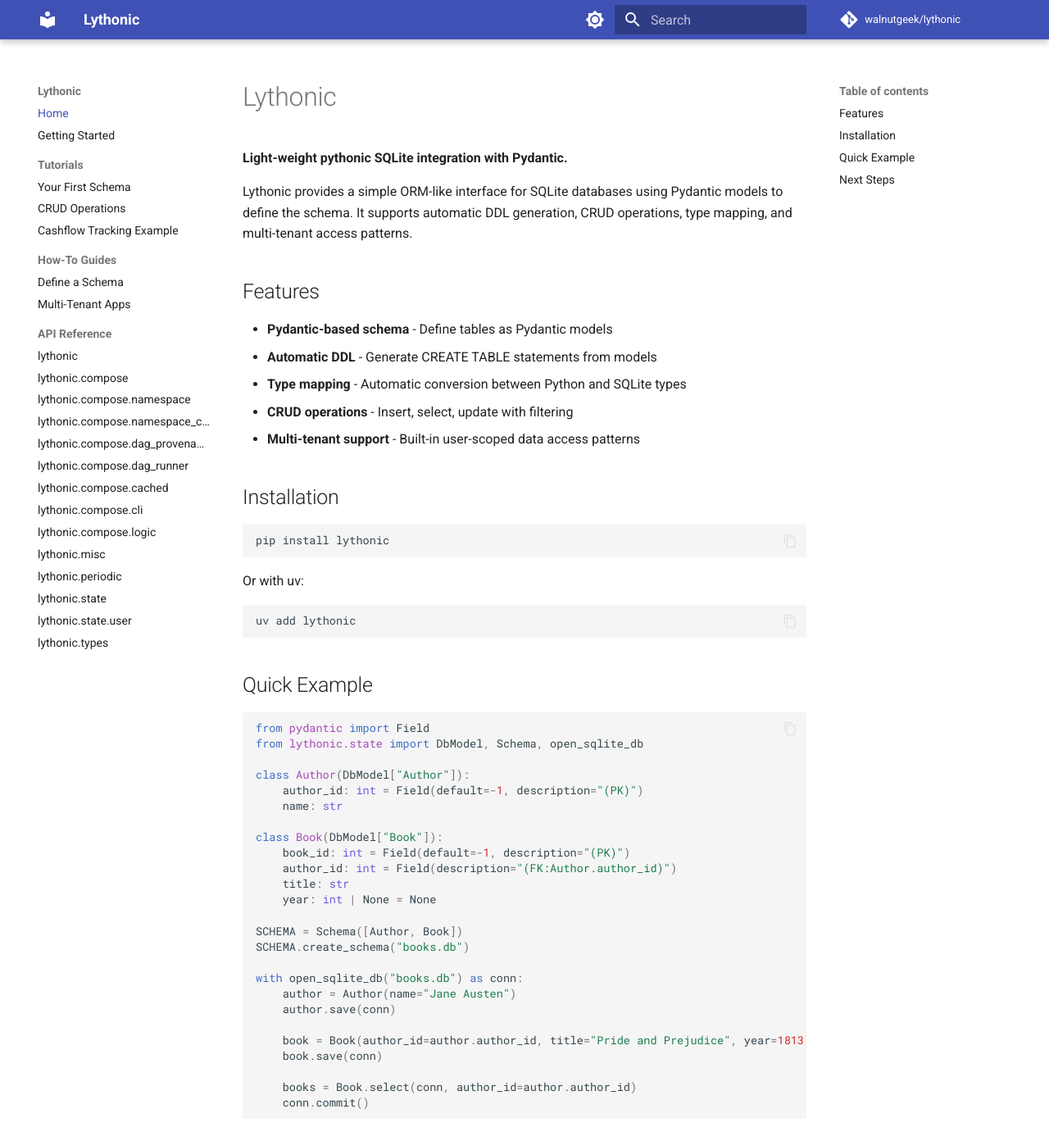
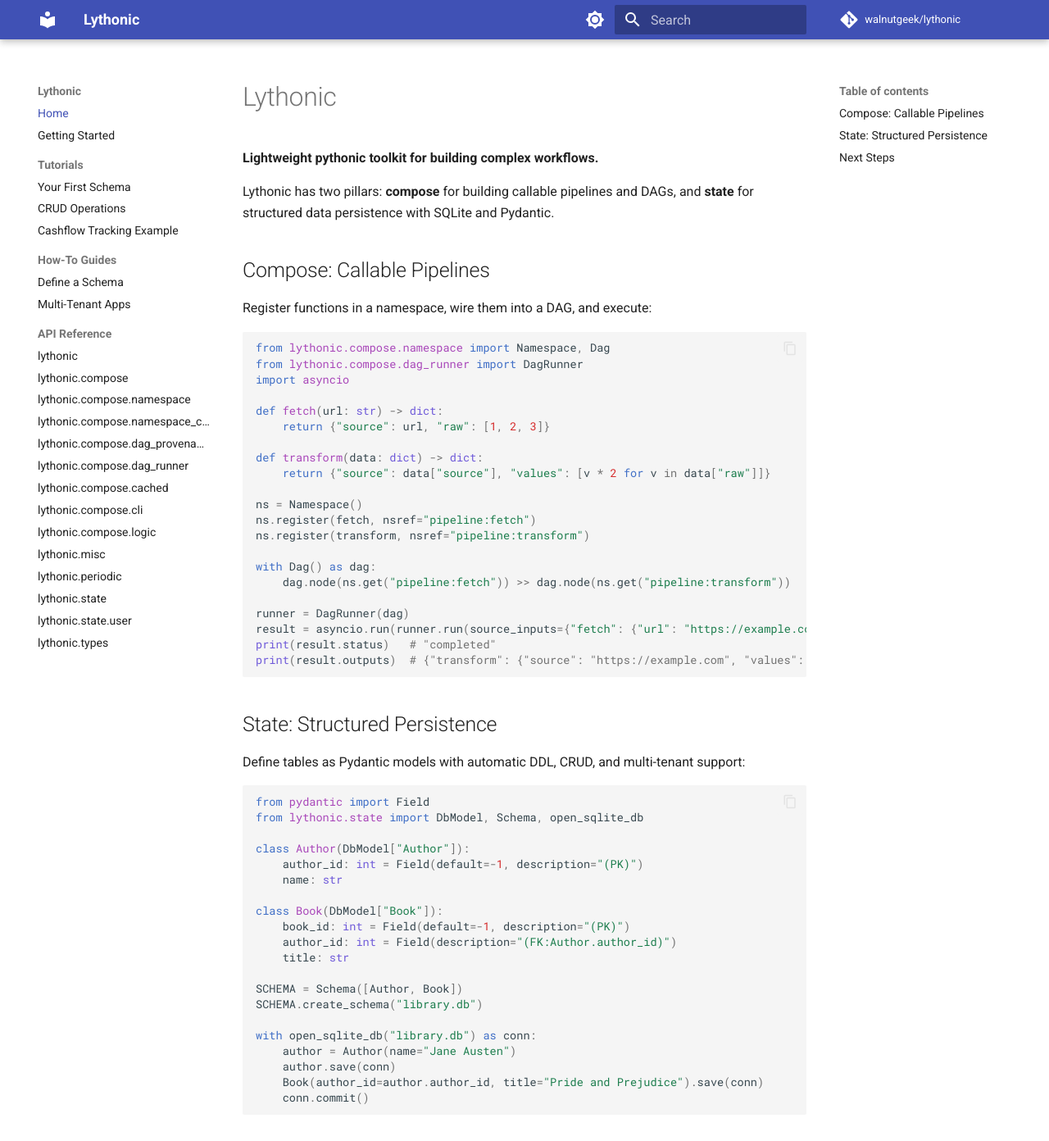
Before and after one commit to walnutgeek/lythonic, an MkDocs documentation site: the page built from docs/index.md, in a window 1280 px wide and 1400 px high. Shown: the top 1392 px of the window at 82% size. Built offline with MkDocs 1.6.1 and Material for MkDocs 9.7.7, drawn with Linux system fonts in a browser that asks for light colours; comment, search, counter and statistics services are not loaded; some of the changed text lies outside the part shown.

Commit message:
docs: rewrite index.md with compose-forward framing

````diff
--- a/docs/index.md
+++ b/docs/index.md
@@ -1,32 +1,42 @@
 # Lythonic
 
-**Light-weight pythonic SQLite integration with Pydantic.**
+**Lightweight pythonic toolkit for building complex workflows.**
 
-Lythonic provides a simple ORM-like interface for SQLite databases using Pydantic models
-to define the schema. It supports automatic DDL generation, CRUD operations, type mapping,
-and multi-tenant access patterns.
+Lythonic has two pillars: **compose** for building callable pipelines and
+DAGs, and **state** for structured data persistence with SQLite and Pydantic.
 
-## Features
+## Compose: Callable Pipelines
 
-- **Pydantic-based schema** - Define tables as Pydantic models
-- **Automatic DDL** - Generate CREATE TABLE statements from models
-- **Type mapping** - Automatic conversion between Python and SQLite types
-- **CRUD operations** - Insert, select, update with filtering
-- **Multi-tenant support** - Built-in user-scoped data access patterns
+Register functions in a namespace, wire them into a DAG, and execute:
 
-## Installation
+```python
+from lythonic.compose.namespace import Namespace, Dag
+from lythonic.compose.dag_runner import DagRunner
+import asyncio
 
-```bash
-pip install lythonic
+def fetch(url: str) -> dict:
+    return {"source": url, "raw": [1, 2, 3]}
+
+def transform(data: dict) -> dict:
+    return {"source": data["source"], "values": [v * 2 for v in data["raw"]]}
+
+ns = Namespace()
+ns.register(fetch, nsref="pipeline:fetch")
+ns.register(transform, nsref="pipeline:transform")
+
+with Dag() as dag:
+    dag.node(ns.get("pipeline:fetch")) >> dag.node(ns.get("pipeline:transform"))
+
+runner = DagRunner(dag)
+result = asyncio.run(runner.run(source_inputs={"fetch": {"url": "https://example.com"}}))
+print(result.status)   # "completed"
+print(result.outputs)  # {"transform": {"source": "https://example.com", "values": [2, 4, 6]}}
 ```
 
-Or with uv:
+## State: Structured Persistence
 
-```bash
-uv add lythonic
-```
-
-## Quick Example
+Define tables as Pydantic models with automatic DDL, CRUD, and multi-tenant
+support:
 
 ```python
 from pydantic import Field
@@ -40,24 +50,20 @@
     book_id: int = Field(default=-1, description="(PK)")
     author_id: int = Field(description="(FK:Author.author_id)")
     title: str
-    year: int | None = None
 
 SCHEMA = Schema([Author, Book])
-SCHEMA.create_schema("books.db")
+SCHEMA.create_schema("library.db")
 
-with open_sqlite_db("books.db") as conn:
+with open_sqlite_db("library.db") as conn:
     author = Author(name="Jane Austen")
     author.save(conn)
-
-    book = Book(author_id=author.author_id, title="Pride and Prejudice", year=1813)
-    book.save(conn)
-
-    books = Book.select(conn, author_id=author.author_id)
+    Book(author_id=author.author_id, title="Pride and Prejudice").save(conn)
     conn.commit()
 ```
 
 ## Next Steps
 
-- [Getting Started](getting-started.md) - Installation and first steps
-- [Tutorials](tutorials/first-schema.md) - Step-by-step guides
-- [API Reference](reference/state.md) - Complete API documentation
+- [Build a Pipeline](tutorials/compose-pipeline.md) — end-to-end compose tutorial
+- [Your First Schema](tutorials/first-schema.md) — define tables with Pydantic models
+- [CRUD Operations](tutorials/crud-operations.md) — insert, query, update, delete
+- [API Reference](reference/compose-namespace.md) — complete API documentation
````
